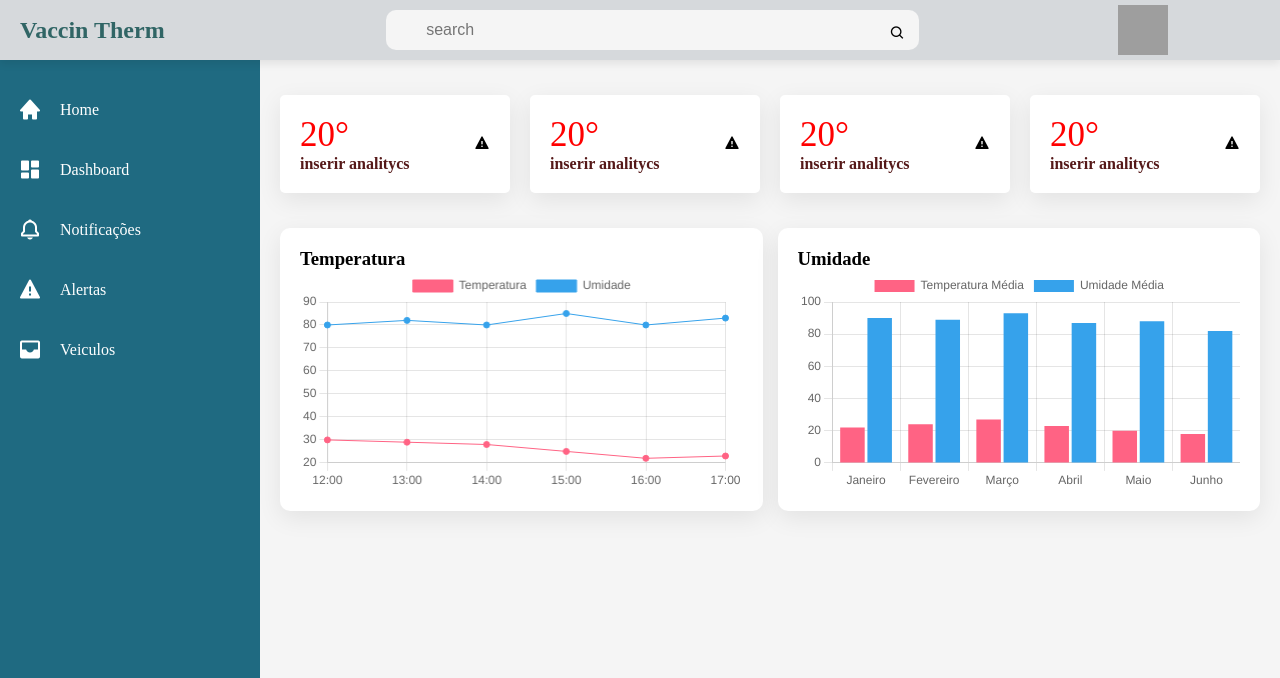
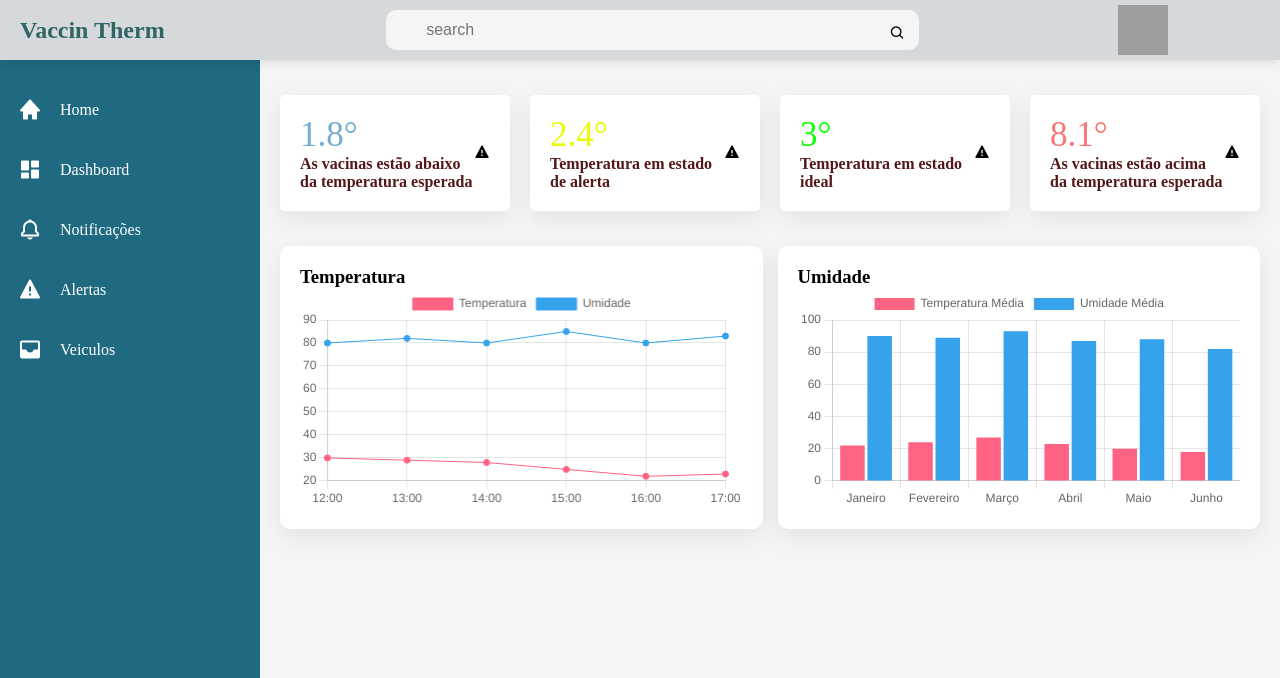
Before and after one commit to VaccinTherm/Project-Vaccin, a plain HTML site: page dashboard/index.html in a window 1280 px wide. Shown: the top 678 px of the page. Drawn offline with nearby package versions, Linux system fonts and the light colour scheme; grey boxes are pictures that could not be loaded.

Commit message:
coloquei exemplos de como ficariam as box com alertas de temperatura e umidade

```diff
--- a/dashboard/assets/css/style.css
+++ b/dashboard/assets/css/style.css
@@ -118,13 +118,43 @@ overflow-x: hidden;
   background-color: #fff;
   border-radius: 5px;
   box-shadow: 0 7px 25px 0 rgba(0, 0, 0, 0.08);
+
 }
 
-.number{
+@keyframes blink {
+  from {
+    opacity: 1; /* Inicialmente visível */
+  }
+  to {
+    opacity: 0.5; /* Torna-se invisível */
+  }
+}
+
+.number1{
   font-size: 35px;
   font-weight: 500;
-  color: rgb(255, 0, 0);
+  color: rgb(0, 103, 162);
 }
+
+.number2{
+  font-size: 35px;
+  font-weight: 500;
+  color: rgb(232, 252, 4);
+}
+
+.number3{
+  font-size: 35px;
+  font-weight: 500;
+  color: rgb(16, 255, 4);
+}
+
+.number4{
+  font-size: 35px;
+  font-weight: 500;
+  color: rgb(250, 0, 0);
+}
+
+
 .card-name{
   color: #551818;
   font-weight: 600;
--- a/dashboard/index.html
+++ b/dashboard/index.html
@@ -84,8 +84,8 @@
       <div class="cards">
         <div class="card">
           <div class="card-content">
-            <div class="number">20°</div>
-            <div class="card-name">inserir analitycs</div>
+            <div class="number1" style=" animation: blink 0.3s infinite alternate;">1.8°</div>
+            <div class="card-name">As vacinas estão abaixo da temperatura esperada</div>
           </div>
           <div class="icon-box">
             <i class="bx bxs-error icon"></i>
@@ -94,8 +94,8 @@
 
         <div class="card">
           <div class="card-content">
-            <div class="number">20°</div>
-            <div class="card-name">inserir analitycs</div>
+            <div class="number2">2.4°</div>
+            <div class="card-name">Temperatura em estado de alerta</div>
           </div>
           <div class="icon-box">
             <i class="bx bxs-error icon"></i>
@@ -104,8 +104,8 @@
 
         <div class="card">
           <div class="card-content">
-            <div class="number">20°</div>
-            <div class="card-name">inserir analitycs</div>
+            <div class="number3">3°</div>
+            <div class="card-name">Temperatura em estado ideal</div>
           </div>
           <div class="icon-box">
             <i class="bx bxs-error icon"></i>
@@ -114,8 +114,8 @@
 
         <div class="card">
           <div class="card-content">
-            <div class="number">20°</div>
-            <div class="card-name">inserir analitycs</div>
+            <div class="number4" style=" animation: blink 0.3s infinite alternate;">8.1°</div>
+            <div class="card-name">As vacinas estão acima da temperatura esperada</div>
           </div>
           <div class="icon-box">
             <i class="bx bxs-error icon"></i>
```
